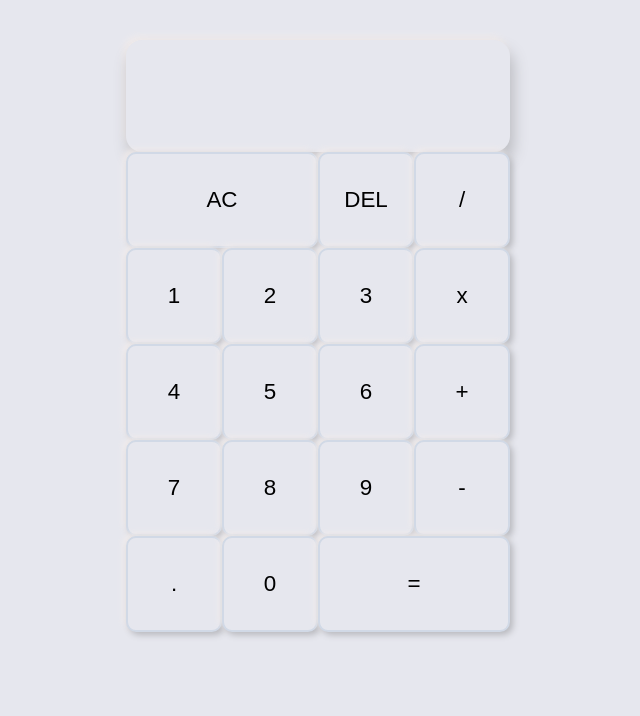
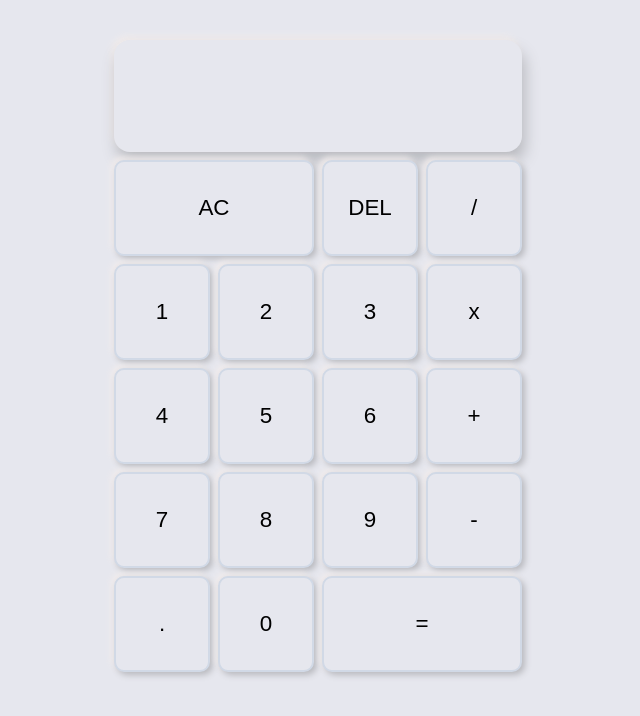
Before and after one commit to sahasourav17/Calculator-ReactJS, a React (Create React App) app in the folder calculator/: page / in a window 1280 px wide. Shown: the top 716 px of the page, without its empty margins (322-962 px from the left). Built offline with nearby package versions, Linux system fonts and the light colour scheme.

Commit message:
add gap between buttons

```diff
--- a/calculator/package.json
+++ b/calculator/package.json
@@ -8,7 +8,7 @@
     "@testing-library/user-event": "^13.5.0",
     "react": "^18.2.0",
     "react-dom": "^18.2.0",
-    "react-scripts": "5.0.1",
+    "react-scripts": "^5.0.1",
     "web-vitals": "^2.1.4"
   },
   "scripts": {
--- a/calculator/src/styles.css
+++ b/calculator/src/styles.css
@@ -14,6 +14,7 @@ body{
     grid-template-columns: repeat(4,6rem);
     grid-template-rows: minmax(7rem,auto) repeat(5,6rem);
     justify-content: center;
+    gap:.5rem;
 }
 
 .calculator-grid > button{
```
Also changed, not shown: 1 other file (tests, documents, lock files or other folders).
